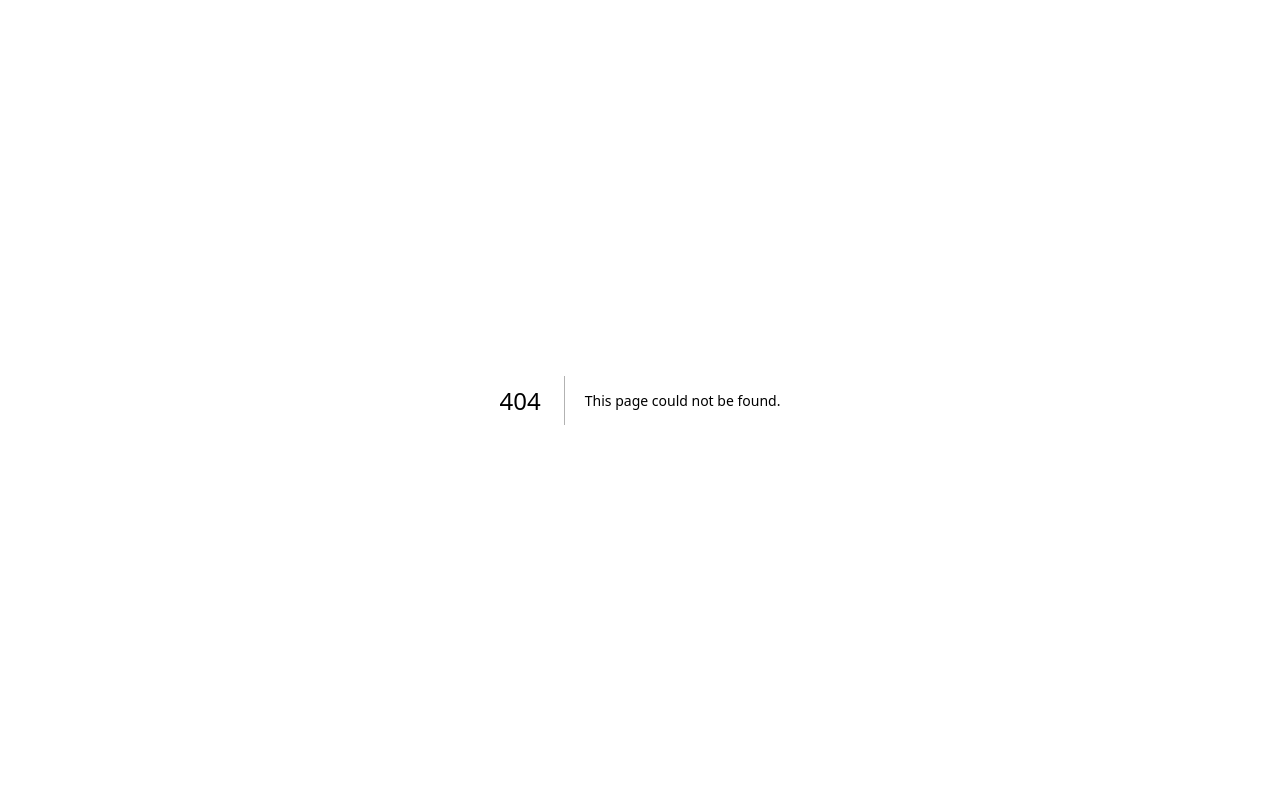
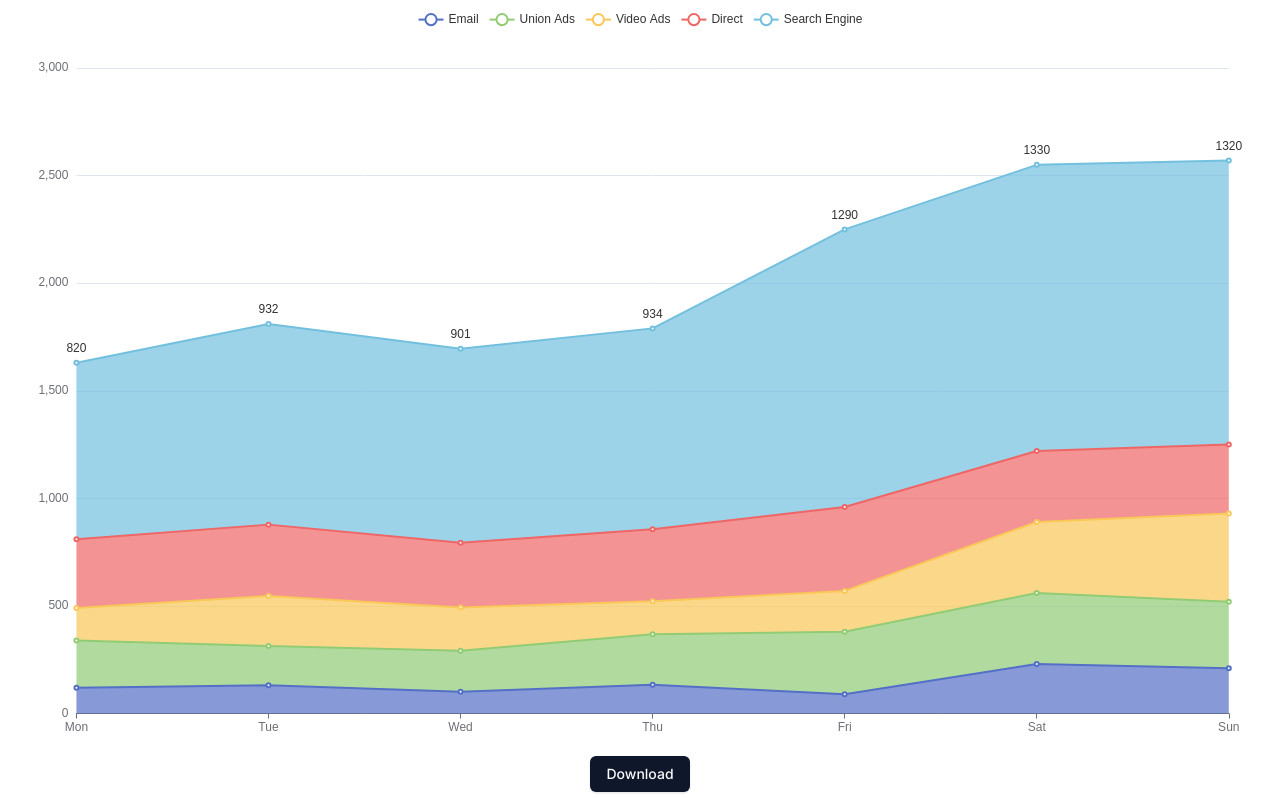
Before and after one commit to PixeledCode/echarts-satori, a Next.js app: page /embed in a window 1280 px wide. Before the commit this address had no page. Built offline with nearby package versions, Linux system fonts and the light colour scheme.

Commit message:
add embed page

```diff
--- /dev/null
+++ b/app/embed/page.tsx
@@ -0,0 +1,16 @@
+import Download from "@/components/Download";
+import { ECharts } from "@/components/ECharts";
+import { chartOptions } from "@/lib/data";
+import React from "react";
+
+export default function Home() {
+  return (
+    <main className="flex min-h-screen flex-col items-center justify-between p-2">
+      <ECharts
+        chartOptions={chartOptions}
+        className="w-screen h-[calc(100dvh_-_52px)]"
+      />
+      <Download chartOptions={chartOptions} />
+    </main>
+  );
+}
--- a/components/ECharts.tsx
+++ b/components/ECharts.tsx
@@ -14,6 +14,7 @@ import { LineChart } from "echarts/charts";
 import { UniversalTransition } from "echarts/features";
 import { CanvasRenderer } from "echarts/renderers";
 import type { EChartsOption } from "echarts-for-react";
+import { cn } from "@/lib/utils";
 
 echarts.use([
   TitleComponent,
@@ -26,9 +27,15 @@ echarts.use([
   UniversalTransition,
 ]);
 
-export function ECharts({ chartOptions }: { chartOptions: EChartsOption }) {
+export function ECharts({
+  chartOptions,
+  className,
+}: {
+  chartOptions: EChartsOption;
+  className?: string;
+}) {
   return (
-    <div className="h-[500px] w-full">
+    <div className={cn("h-[500px] w-full", className)}>
       <ReactEChartsCore
         echarts={echarts}
         option={chartOptions}
```
